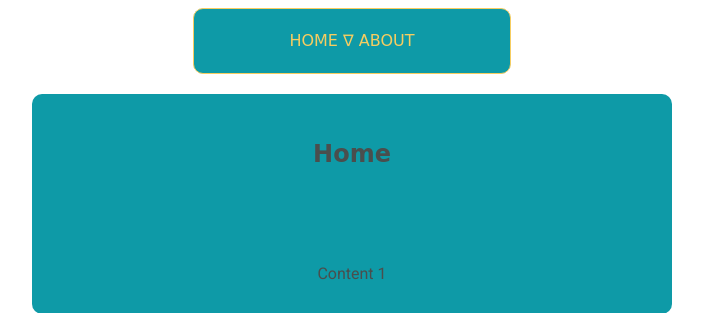
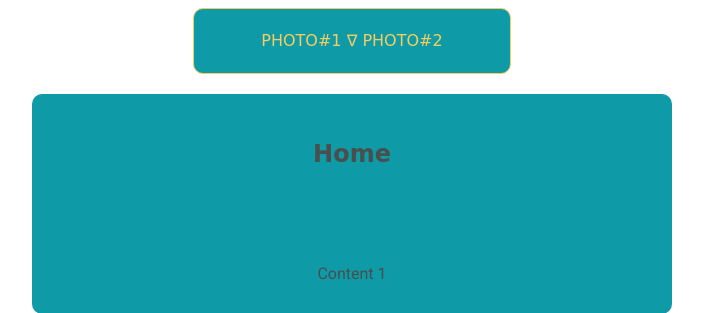
Before and after one commit to rhyspjudd-dev/ajax-reload, a PHP site: page / in a window 1280 px wide. Shown: the top 313 px of the page, without its empty margins (288-991 px from the left). Run offline with PHP 8.4, Linux system fonts and the light colour scheme; some web fonts are replaced.

Commit message:
link change

```diff
--- a/index.php
+++ b/index.php
@@ -24,9 +24,9 @@
 
 <nav>
     <ul>
-        <li><a href="#" data-target="home">Home</a></li>
+        <li><a href="#" data-target="home">Photo#1</a></li>
         <li>&#8711;</li>
-        <li><a href="#" data-target="about">About</a></li>
+        <li><a href="#" data-target="about">Photo#2</a></li>
     </ul>
 </nav>
         <section>
```
